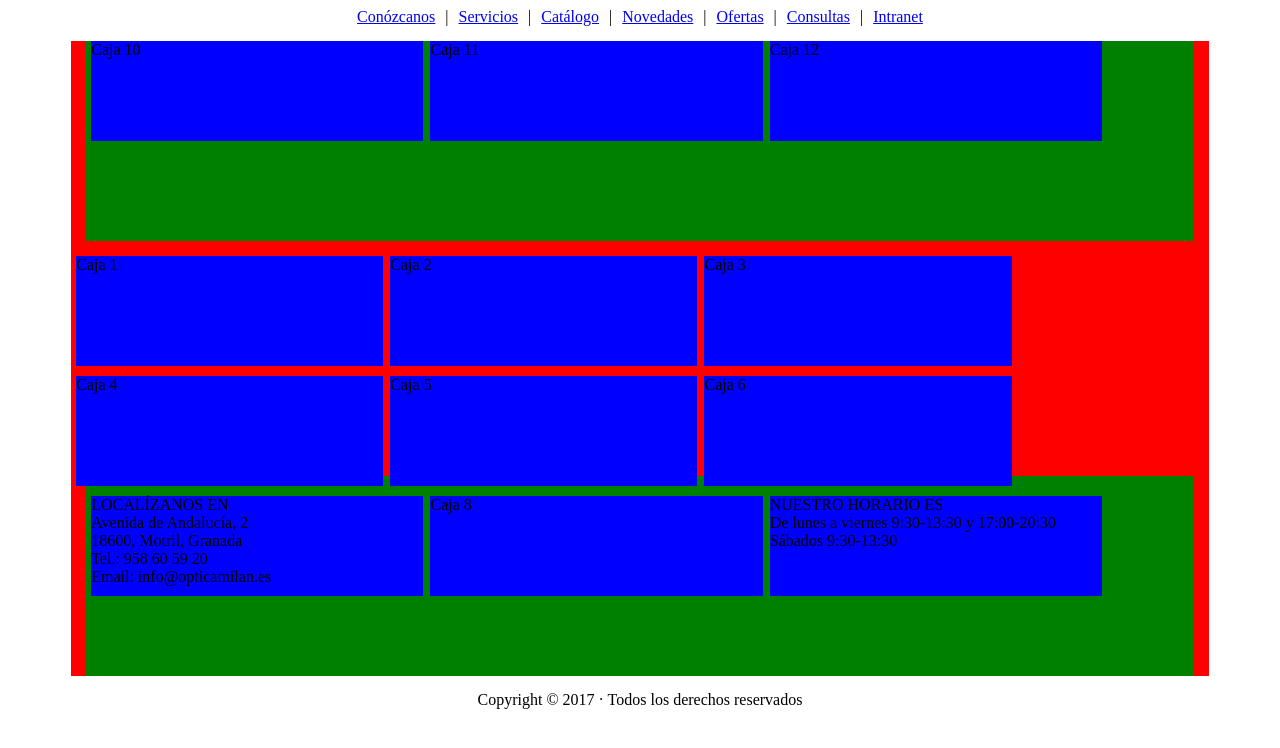
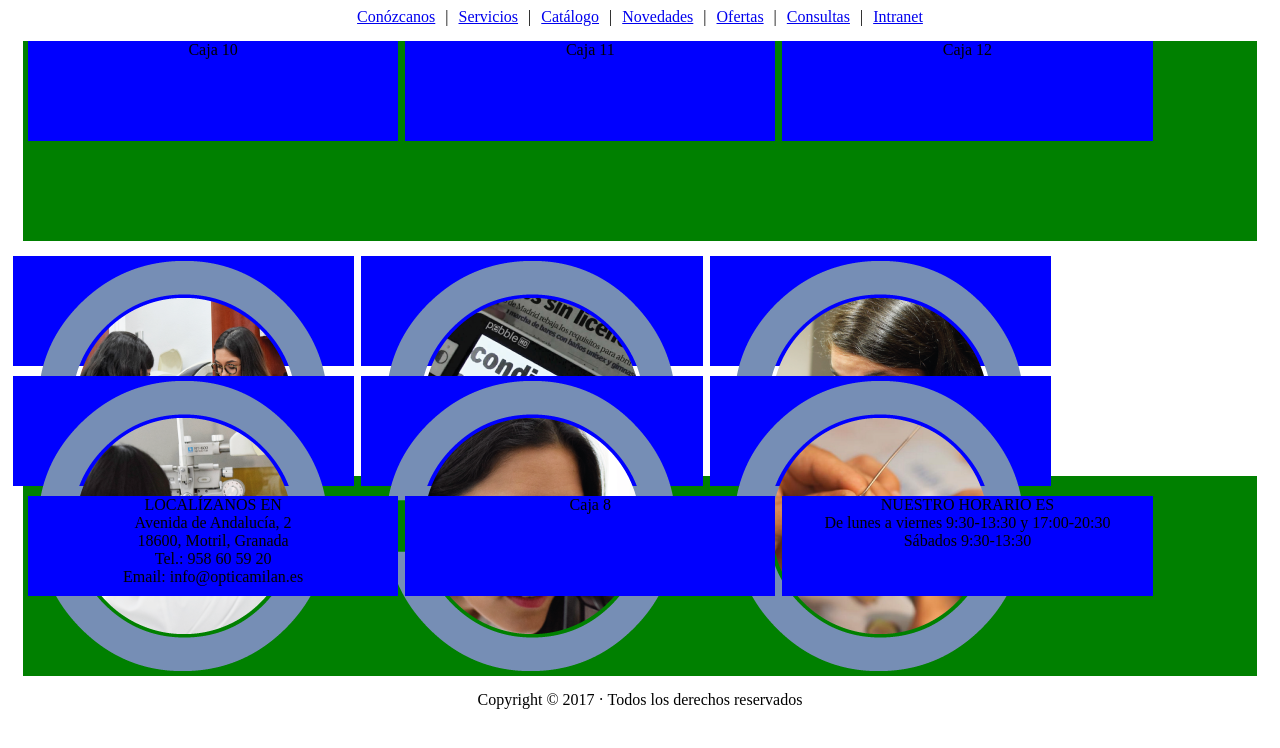
Before and after one commit to joaquinhel/PFC_DAW, a PHP site: page /WEB/inicio.html in a window 1280 px wide. Shown: the top 748 px of the page. Run offline with PHP 8.4, Linux system fonts and the light colour scheme.

```diff
--- a/CSS/inicio.css
+++ b/CSS/inicio.css
@@ -19,7 +19,7 @@ and open the template in the editor.
     display:inline;margin:0 3px;
 }
 
-#contenedor{
+.contenedor{
     background: red;
     margin:auto;  /* para centrar el contenedor */
     width: 600px; /* es necesario dar un tamaño, sino
@@ -32,7 +32,7 @@ and open the template in the editor.
     text-align:center; /*para que en IE 5.5 salga centrado*/
 }
 
-#contenedor{
+.contenedor{
     background: red;
     margin:auto;      /* para centrar el contenedor */
     width: 90%;
@@ -46,7 +46,7 @@ and open the template in the editor.
     height:220px;               /* 2 - le damos un alto */
     margin-top:10px;
 }
-#caja{
+.caja{
     width: 30%;               /* 3 */
     height: 50%;              /* 4 */
     float: left;                /* 5 - para que salga en formato de tabla*/
@@ -54,7 +54,7 @@ and open the template in the editor.
     background: blue;
 }
 
-#destacado{
+.destacado{
     margin: 0px 15px 15px 15px;
     height: 200px; /* le damos un alto mínimo*/
     background: green;
--- a/WEB/contacto.html
+++ b/WEB/contacto.html
@@ -17,7 +17,6 @@
             <hr/>
 
             <form action="enviar_email.php" method="post">
-
                 <label for="nombre">Nombre</label> <input type="text" size=36 id="nombre" />
                 <label for="apellido">Apellido</label> <input type="text" size=36 id="apellido"/>
                 <label for="email">E-mail</label> <input type="email" size=36 id="email"/>
@@ -25,14 +24,9 @@
                 <label for="mensaje">Mensaje</label> <textarea rows=5 cols=30 id="mensaje"></textarea>
                 <br/>
                 <input type="reset" value="Borrar"/> <input type="submit" value="Enviar"/>
-                <a href="http://www.internetedadinero.com/tutorial-formulario/email_form.php"></a>
-
             </form>
 
         </aside>
-
-
-
         <footer>
             <a href="http://www.internetedadinero.com">Formulario de contacto HTML5/CSS3 - www.internetedadinero.com</a>
         </footer>
--- a/WEB/inicio.html
+++ b/WEB/inicio.html
@@ -28,29 +28,29 @@
 
         <div id="contenedor">
 
-            <div id="destacado">
-                <div id="caja">Caja 10</div>
-                <div id="caja">Caja 11</div>
-                <div id="caja">Caja 12</div>
+            <div class="destacado">
+                <div class="caja">Caja 10</div>
+                <div class="caja">Caja 11</div>
+                <div class="caja">Caja 12</div>
             </div>
             <div id="cajas">
-                <div id="caja">Caja 1</div>
-                <div id="caja">Caja 2</div>
-                <div id="caja">Caja 3</div>
-                <div id="caja">Caja 4</div>
-                <div id="caja">Caja 5</div>
-                <div id="caja">Caja 6</div>
+                <div class="caja"> <img src="../imagenes/asesoramiento.png" alt=""/></div>
+                <div class="caja"><img src="../imagenes/bajaVision.png" alt=""/></div>
+                <div class="caja"><img src="../imagenes/contactologia.png" alt=""/></div>
+                <div class="caja"><img src="../imagenes/optometria.png" alt=""/></div>
+                <div class="caja"><img src="../imagenes/preventivo.png" alt=""/></div>
+                <div class="caja"><img src="../imagenes/taller.png" alt=""/></div>
             </div>
-            <div id="destacado" class="scroll">
-                <div id="caja">
+            <div class="destacado">
+                <div class="caja">
                     LOCALÍZANOS EN <br/>
                     Avenida de Andalucía, 2  <br/>
                     18600, Motril, Granada  <br/>
                     Tel.: 958 60 59 20  <br/>
                     Email: info@opticamilan.es
                 </div>
-                <div id="caja">Caja 8</div>
-                <div id="caja">
+                <div class="caja">Caja 8</div>
+                <div class="caja">
                     NUESTRO HORARIO ES <br/>
                     De lunes a viernes
                     9:30-13:30 y 17:00-20:30  <br/>
```
Also changed, not shown: imagenes/asesoramiento.png (added), imagenes/bajaVision.png (added), imagenes/contactologia.png (added), imagenes/optica1.jpg (added), imagenes/optica2.jpg (added), imagenes/optica3.jpg (added), imagenes/optica4.jpg (added), imagenes/optometria.png (added), imagenes/preventivo.png (added), imagenes/taller.png (added), 3 other files.
